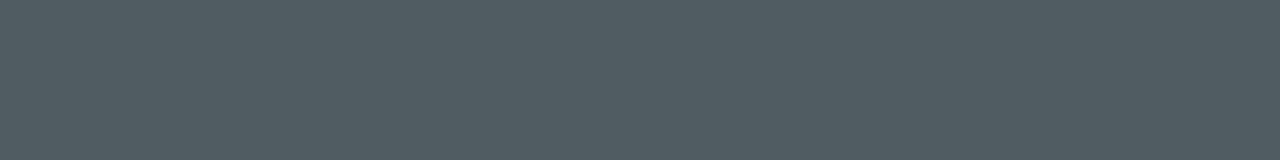
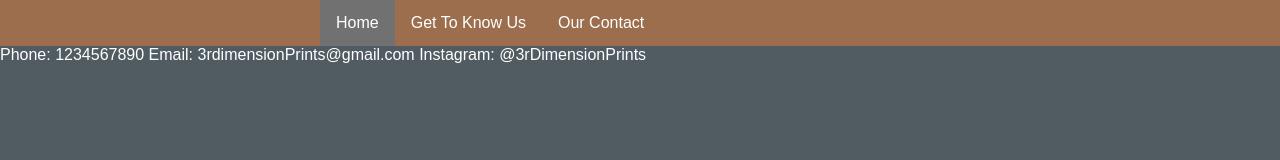
Before and after one commit to BrodyJorgensen/CP3402, a plain HTML site: page startup/contact.html in a window 1280 px wide. Drawn offline with Linux system fonts and the light colour scheme.

Commit message:
Correct issues with labeling of images Add information to Contact page

```diff
--- a/startup/contact.html
+++ b/startup/contact.html
@@ -5,7 +5,18 @@
     <link rel="stylesheet" href="simpleSiteCSS.css">
     <title>Contact</title>
 </head>
+<ul>
+
+    <li><a class="active" href="index.html">Home</a></li>
+    <li><a href="about.html">Get To Know Us</a></li>
+    <li><a href="contact.html"> Our Contact </a></li>
+
+
+</ul>
 <body>
+Phone: 1234567890
+Email: 3rdimensionPrints@gmail.com
+Instagram: @3rDimensionPrints
 
 </body>
 </html>
```
Also changed, not shown: startup/about.html (+9 -1 lines), startup/index.html (+3 -3 lines), startup/recycle.png (added).
